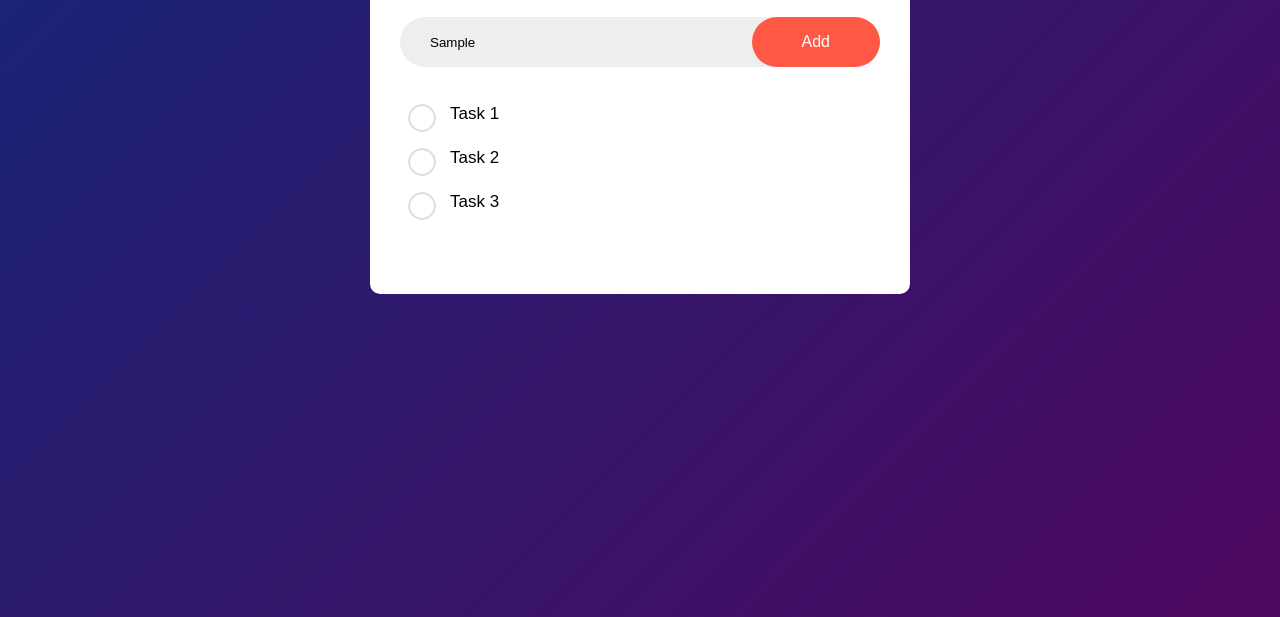
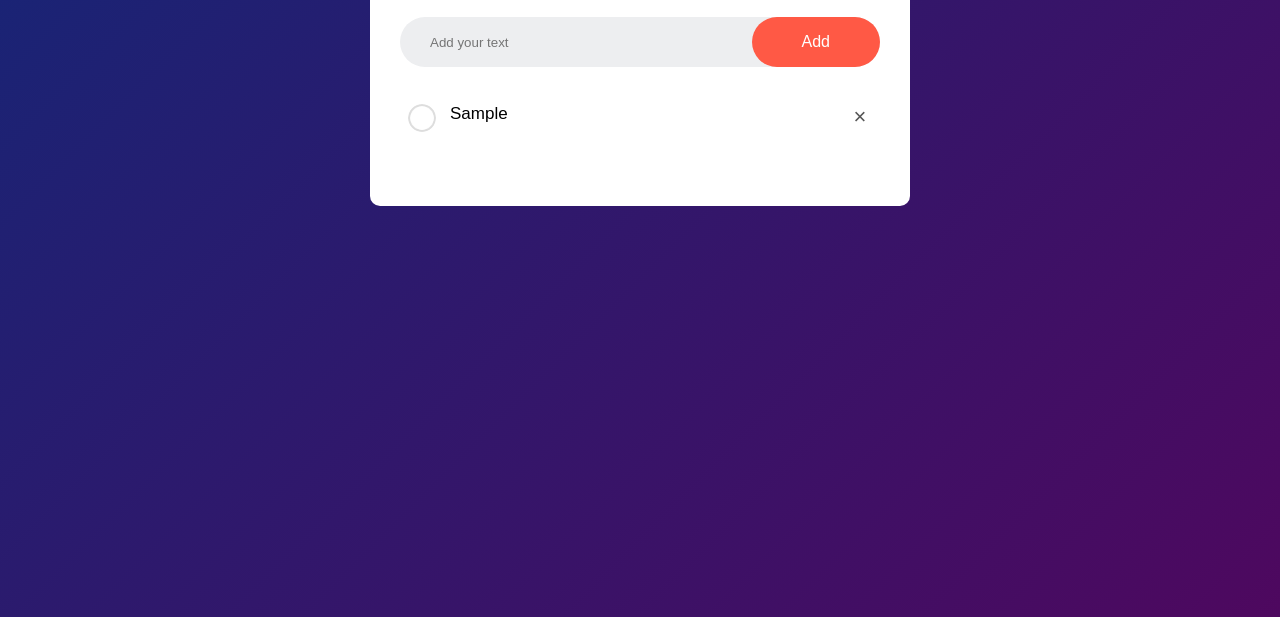
Before and after one commit to imonweb/ToDoList, a plain HTML site: page index.html in a window 1280 px wide. Both pictures are taken after typing "Sample" into the empty fields and a click on the button "Add". Shown: the part 183-800 px from the top of the page. Drawn offline with Linux system fonts and the light colour scheme.

Commit message:
completed

```diff
--- a/app.js
+++ b/app.js
@@ -0,0 +1,38 @@
+const inputBox = document.getElementById("input-box");
+const listContainer = document.getElementById("list-container");
+
+function AddTask() {
+  if(inputBox.value === ''){
+    alert("You must write something!");
+  } else {
+    let li = document.createElement("li");
+    li.innerHTML = inputBox.value;
+    listContainer.appendChild(li);
+    let span = document.createElement("span")
+    span.innerHTML = "\u00d7";
+    li.appendChild(span);
+  }
+  inputBox.value = '';
+  // local storage
+  saveData();
+}
+
+listContainer.addEventListener("click", function(e){
+  if(e.target.tagName === "LI"){
+    e.target.classList.toggle("checked");
+    saveData()
+  } else if(e.target.tagName === "SPAN"){
+    e.target.parentElement.remove();
+    saveData()
+  }
+}, false);
+
+function saveData(){
+  localStorage.setItem("data", listContainer.innerHTML);
+}
+
+function showTask(){
+  listContainer.innerHTML = localStorage.getItem("data");
+}
+
+showTask();
--- a/index.html
+++ b/index.html
@@ -13,12 +13,12 @@
       <h2>To-Do List <img src="images/icon.png" alt=""></h2>
       <div class="row">
         <input type="text" id="input-box" placeholder="Add your text">
-        <button>Add</button>
+        <button onclick="AddTask()">Add</button>
       </div>
       <ul id="list-container">
-        <li>Task 1</li>
+        <!-- <li class="checked">Task 1</li>
         <li>Task 2</li>
-        <li>Task 3</li>
+        <li>Task 3</li> -->
       </ul>
     </div>
   </div>
--- a/main.scss
+++ b/main.scss
@@ -83,6 +83,32 @@ body {
         top: 12px;
         left: 8px;
       }
-    }
+
+      &.checked {
+        color: #555;
+        text-decoration: line-through;
+
+        &::before {
+          background-image: url(/images/checked.png);
+        }
+      }
+
+      span {
+        position: absolute;
+        right: 0;
+        top: 5px;
+        width: 40px;
+        height: 40px;
+        font-size: 22px;
+        color: #555;
+        line-height: 40px;
+        text-align: center;
+        border-radius: 50%;
+
+        &:hover {
+          background:#edeef0;
+        }
+      }
+    } // li
   }
 } /* todo-app */
```
Also changed, not shown: css/main.css, 1 other file.
